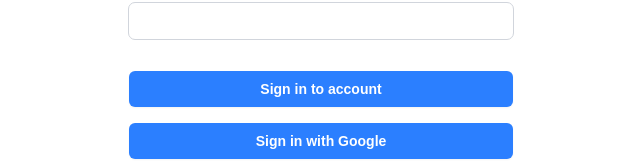
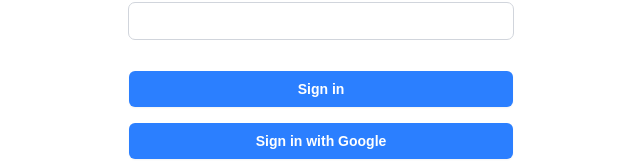
Before and after one commit to shiang723/2800-202610-BBY19, a Next.js app: page /login in a window 1280 px wide. Shown: the part 286-447 px from the top of the page, without its empty margins (319-959 px from the left). Built offline with nearby package versions, Linux system fonts and the light colour scheme.

Commit message:
fix: fix bugs in the AuthenticationComponent.tsx

```diff
--- a/app/login/page.tsx
+++ b/app/login/page.tsx
@@ -1,15 +1,13 @@
 'use client'
-
 import AuthenticationComponent from "@/components/AuthenticationComponent"
 import { signInWithEmail } from "@/actions/auth"
 
 export default function LoginPage() {
   return (
     <AuthenticationComponent
-      title="Log in"
-      submitBtnName="Sign in to account"
+      title="Log in Vancooler account"
+      submitBtnName="Sign in"
       successMessage="Congratulations! You are logged in"
-      redirectPath="/"
       authFunction={signInWithEmail}
     />
   )
--- a/app/signup/page.tsx
+++ b/app/signup/page.tsx
@@ -1,15 +1,12 @@
 'use client'
 import AuthenticationComponent from "@/components/AuthenticationComponent"
 import { signUpNewUser } from "@/actions/auth"
-import { createClientForClientComponent } from "@/lib/supabase/client";
 
 export default function SignupPage() {
   return (
     <AuthenticationComponent
-      title="Create account"
       submitBtnName="Sign up"
-      successMessage="Congratulations! Your account is created"
-      redirectPath="/login"
+      successMessage="Congratulations! Your account is created. Please go to your email to verify it."
       authFunction={signUpNewUser}
     />
   )
--- a/components/AuthenticationComponent.tsx
+++ b/components/AuthenticationComponent.tsx
@@ -28,14 +28,11 @@
   submitBtnName: string;
   authFunction: (email: string, password: string) => Promise<unknown>;
   successMessage: string;
-  redirectPath: string;
 }
 
 export default function AuthenticationComponent({
-  title,
   submitBtnName,
   successMessage,
-  redirectPath,
   authFunction,
 }: AuthenticationComponentProps) {
   const [email, setEmail] = useState<string>("");
@@ -105,8 +102,11 @@
 
     try {
       await authFunction(email, password);
-    //   alert(successMessage);
-    //   router.push(redirectPath);
+      alert(successMessage);
+
+      if(submitBtnName == "Sign in") {
+        router.push("/");
+      }
     } catch (err: any) {
       console.log(err.message);
     } finally {
```
Also changed, not shown: app/account/update-account/page.tsx (added).
